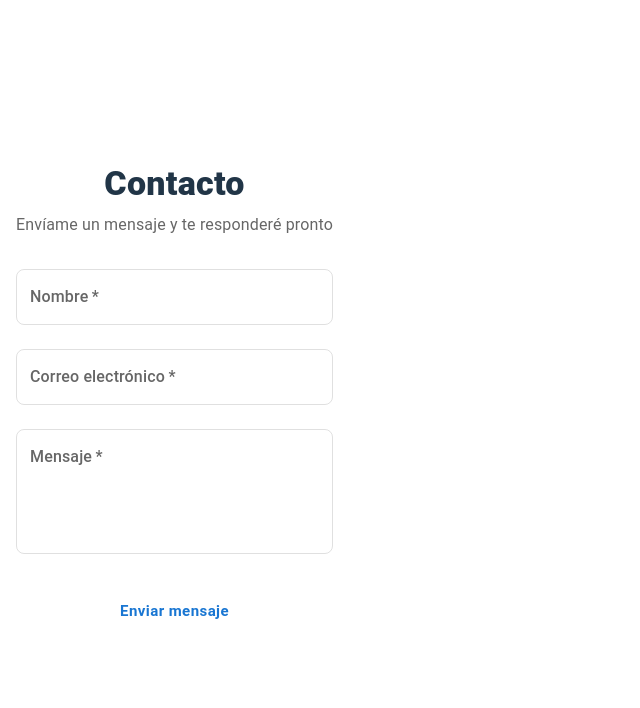
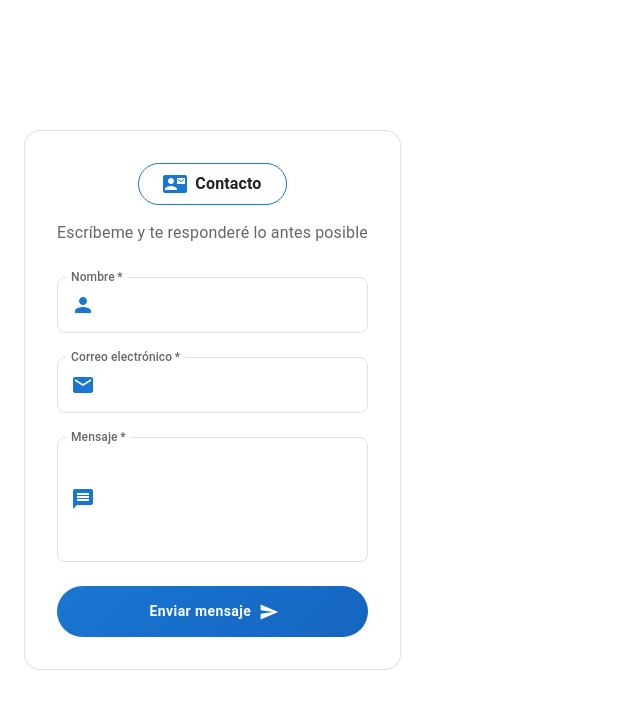
Before and after one commit to Patogol35/Contacto-emailjs, a React (Vite) app: page / in a window 1280 px wide. Shown: the top 708 px of the page, without its empty margins (0-640 px from the left). Built offline with nearby package versions, Linux system fonts and the light colour scheme.

Commit message:
Update ContactForm.jsx

```diff
--- a/src/components/ContactForm.jsx
+++ b/src/components/ContactForm.jsx
@@ -3,20 +3,56 @@ import {
   Typography,
   TextField,
   Button,
+  Container,
   Snackbar,
   Alert,
+  InputAdornment,
+  Paper,
 } from "@mui/material";
 import { motion } from "framer-motion";
+import {
+  ContactMail,
+  Send,
+  Person,
+  Email,
+  Message,
+} from "@mui/icons-material";
 import { useRef, useState } from "react";
 import { useTheme } from "@mui/material/styles";
 import { sendEmail } from "../utils/emailjs";
 import { inputStyle } from "../styles/inputStyle";
 
-const fade = {
-  initial: { opacity: 0, y: 8 },
-  animate: { opacity: 1, y: 0 },
-  transition: { duration: 0.4 },
+const MotionBox = motion(Box);
+
+const fadeUp = {
+  hidden: { opacity: 0, y: 20 },
+  visible: (i = 1) => ({
+    opacity: 1,
+    y: 0,
+    transition: { delay: i * 0.1, duration: 0.45 },
+  }),
 };
+
+const fields = [
+  {
+    name: "from_name",
+    label: "Nombre",
+    icon: <Person />,
+  },
+  {
+    name: "from_email",
+    label: "Correo electrónico",
+    type: "email",
+    icon: <Email />,
+  },
+  {
+    name: "message",
+    label: "Mensaje",
+    multiline: true,
+    rows: 4,
+    icon: <Message />,
+  },
+];
 
 export default function ContactForm() {
   const theme = useTheme();
@@ -35,104 +71,125 @@ export default function ContactForm() {
   };
 
   return (
+    <Box sx={{ py: { xs: 6, md: 10 } }}>
+      <Container maxWidth="sm">
+        <MotionBox
+          component={Paper}
+          elevation={0}
+          variants={fadeUp}
+          initial="hidden"
+          whileInView="visible"
+          sx={{
+            p: { xs: 3, md: 4 },
+            borderRadius: 4,
+            background:
+              theme.palette.mode === "dark"
+                ? "rgba(15,23,42,0.6)"
+                : "rgba(255,255,255,0.8)",
+            backdropFilter: "blur(18px)",
+            border: "1px solid",
+            borderColor: "divider",
+          }}
+        >
+          {/* HEADER */}
+          <Box textAlign="center" mb={4}>
             <Box
               sx={{
-        minHeight: "100vh",
-        display: "flex",
+                display: "inline-flex",
                 alignItems: "center",
-        justifyContent: "center",
-        px: 2,
+                gap: 1,
+                px: 3,
+                py: 1,
+                borderRadius: "999px",
+                border: "1px solid",
+                borderColor: "primary.main",
+                mb: 2,
               }}
             >
-      <motion.div {...fade}>
-        <Box
-          sx={{
-            width: "100%",
-            maxWidth: 420,
-          }}
-        >
-          {/* TÍTULO */}
-          <Typography
-            variant="h4"
-            fontWeight={800}
-            textAlign="center"
-            mb={1}
-          >
-            Contacto
+              <ContactMail color="primary" />
+              <Typography fontWeight={700}>Contacto</Typography>
+            </Box>
+
+            <Typography color="text.secondary">
+              Escríbeme y te responderé lo antes posible
             </Typography>
-
-          <Typography
-            textAlign="center"
-            color="text.secondary"
-            mb={4}
-          >
-            Envíame un mensaje y te responderé pronto
-          </Typography>
+          </Box>
 
           {/* FORM */}
           <Box
             component="form"
             ref={formRef}
             onSubmit={handleSubmit}
-            sx={{
-              display: "flex",
-              flexDirection: "column",
-              gap: 3,
-            }}
+            sx={{ display: "flex", flexDirection: "column", gap: 3 }}
+          >
+            {fields.map((field, i) => (
+              <MotionBox
+                key={field.name}
+                custom={i}
+                variants={fadeUp}
+                initial="hidden"
+                whileInView="visible"
               >
                 <TextField
-              name="from_name"
-              label="Nombre"
+                  {...field}
+                  fullWidth
                   required
-              fullWidth
+                  InputProps={{
+                    startAdornment: (
+                      <InputAdornment
+                        position="start"
+                        sx={{ color: "primary.main" }}
+                      >
+                        {field.icon}
+                      </InputAdornment>
+                    ),
+                  }}
                   sx={inputStyle(theme)}
                 />
+              </MotionBox>
+            ))}
 
-            <TextField
-              name="from_email"
-              label="Correo electrónico"
-              type="email"
-              required
-              fullWidth
-              sx={inputStyle(theme)}
-            />
-
-            <TextField
-              name="message"
-              label="Mensaje"
-              multiline
-              rows={4}
-              required
-              fullWidth
-              sx={inputStyle(theme)}
-            />
-
+            {/* BUTTON */}
+            <MotionBox
+              custom={fields.length + 1}
+              variants={fadeUp}
+              initial="hidden"
+              whileInView="visible"
+            >
               <Button
                 type="submit"
-              size="large"
+                fullWidth
+                endIcon={<Send />}
                 sx={{
-                mt: 1,
-                py: 1.5,
+                  py: 1.7,
+                  borderRadius: "999px",
                   fontWeight: 700,
                   textTransform: "none",
-                borderRadius: 2,
+                  background: `linear-gradient(135deg, ${theme.palette.primary.main}, ${theme.palette.primary.dark})`,
+                  color: "#fff",
+                  "&:hover": {
+                    opacity: 0.9,
+                  },
                 }}
               >
                 Enviar mensaje
               </Button>
+            </MotionBox>
           </Box>
-        </Box>
-      </motion.div>
+        </MotionBox>
 
+        {/* ALERT */}
         <Snackbar
           open={success}
           autoHideDuration={3000}
           onClose={() => setSuccess(false)}
+          anchorOrigin={{ vertical: "top", horizontal: "center" }}
         >
-        <Alert severity="success">
-          Mensaje enviado correctamente
+          <Alert severity="success" sx={{ fontWeight: 600 }}>
+            ¡Mensaje enviado con éxito! 🚀
           </Alert>
         </Snackbar>
+      </Container>
     </Box>
   );
 }
```
Lines whose indentation alone changed are shown as unchanged.
